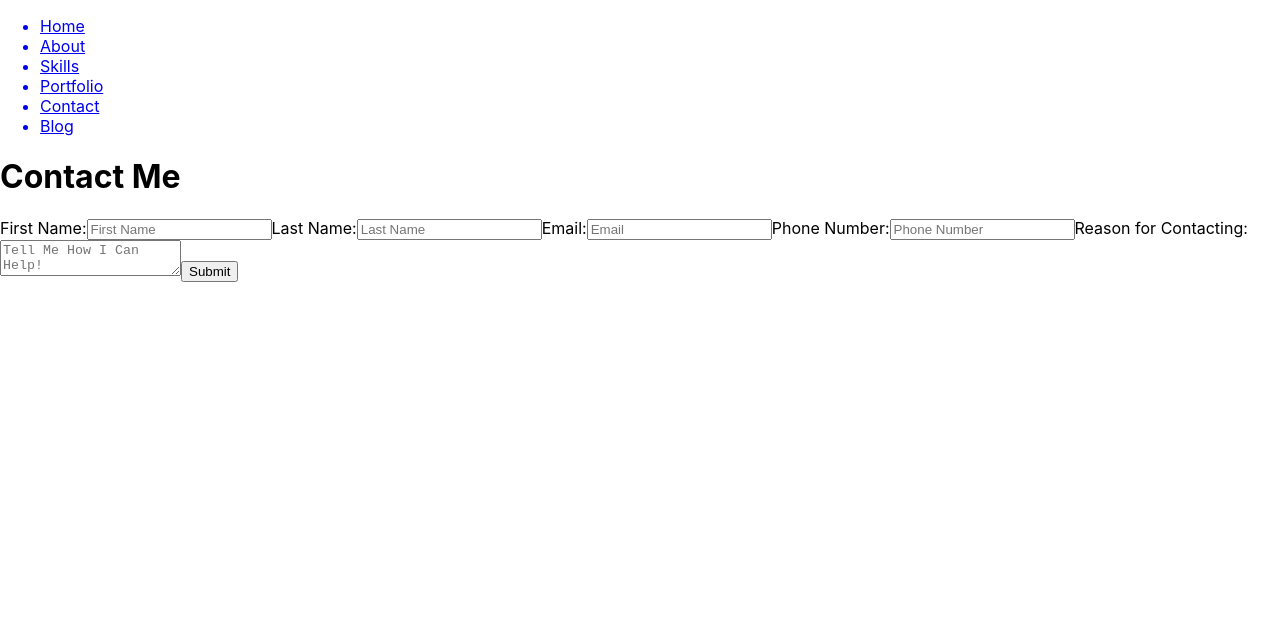
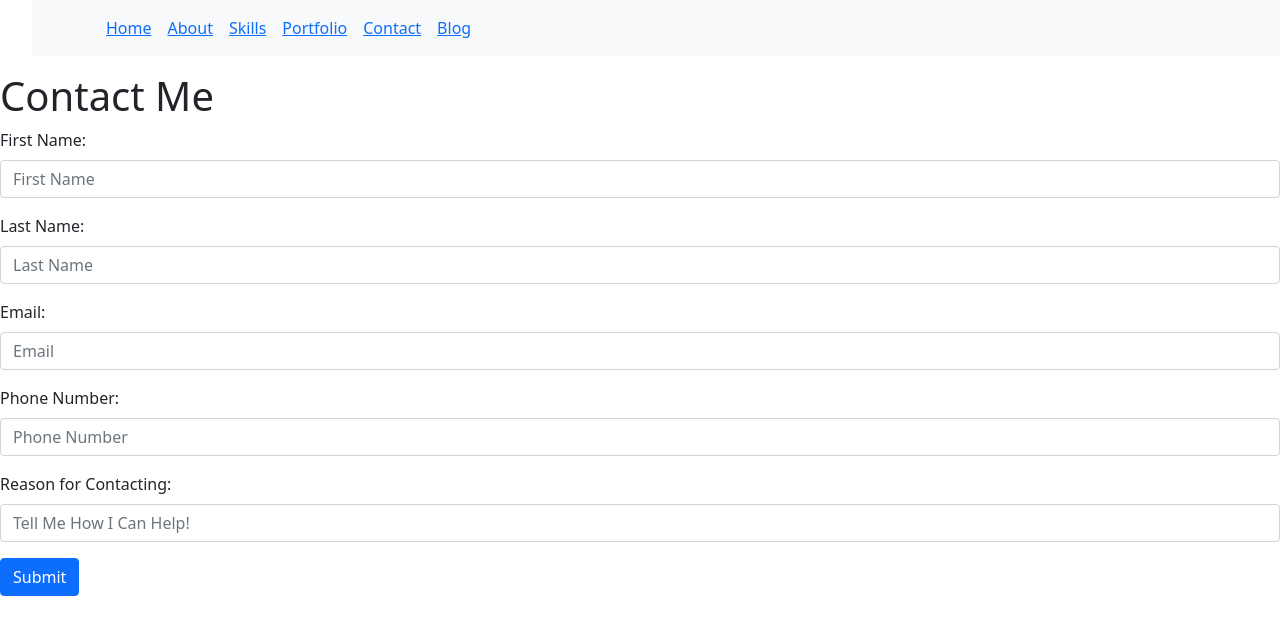
Before and after one commit to smedlin13/sm_portfolio_winter21, a React (Create React App) app in the folder client/: page /contacts in a window 1280 px wide. Shown: the top 634 px of the page. Built offline with nearby package versions, Linux system fonts and the light colour scheme; no server answers.

Commit message:
updated nav bar and added styles to contact form but form still wont work

```diff
--- a/client/package.json
+++ b/client/package.json
@@ -7,10 +7,13 @@
     "@testing-library/react": "^12.0.0",
     "@testing-library/user-event": "^13.2.1",
     "axios": "^0.24.0",
+    "bootstrap": "^5.1.3",
     "react": "^17.0.2",
+    "react-bootstrap": "^2.1.0",
     "react-dom": "^17.0.2",
     "react-router-dom": "^6.2.1",
     "react-scripts": "5.0.0",
+    "styled-components": "^5.3.3",
     "web-vitals": "^2.1.0"
   },
   "proxy": "http://localhost:3001",
--- a/client/src/App.js
+++ b/client/src/App.js
@@ -5,11 +5,11 @@ import Skills from './components/shared/Skills';
 import Portfolio from './components/shared/Portfolio';
 import NoMatch from './components/shared/NoMatch';
 import Contacts from './components/contacts/Contacts';
-import Navbar from './components/shared/Navbar';
+import MainNav from './components/shared/MainNav';
 
 const App = () => (
   <>
-  <Navbar />
+  <MainNav />
   <Routes>
     <Route exact path='/' element={<Home /> } />
     <Route exact path='/home' element={<Home /> } />
--- a/client/src/components/contacts/ContactForm.js
+++ b/client/src/components/contacts/ContactForm.js
@@ -1,4 +1,5 @@
 import { useState, useEffect } from 'react';
+import { Form, Button } from 'react-bootstrap';
 
 const ContactForm = ({ addContact }) => {
   const [contact, setContact ] = useState({ f_name: '', l_name: '', email: '', phone: '', body: ''})
@@ -11,49 +12,63 @@ const ContactForm = ({ addContact }) => {
 
   return (
     <>
-      <form onSubmit={handleSubmit}>
-        <label>First Name:</label>
-        <input
-          name='f_name'
-          value={contact.f_name}
-          onChange={(e) => setContact({...ContactForm, f_name: e.target.value})}
-          required
-          placeholder='First Name'
-        />
-        <label>Last Name:</label>
-        <input
+      <Form onSubmit={handleSubmit}>
+        <Form.Group className="mb-3">
+          <Form.Label>First Name:</Form.Label>
+            <Form.Control
+              name='f_name'
+              value={contact.f_name}
+              onChange={(e) => setContact({...contact, f_name: e.target.value})}
+              required
+              placeholder='First Name'
+            />
+        </Form.Group>
+        <Form.Group className="mb-3">
+        <Form.Label>Last Name:</Form.Label>
+        <Form.Control
           name='l_name'
           value={contact.l_name}
-          onChange={(e) => setContact({...ContactForm, l_name: e.target.value})}
+          onChange={(e) => setContact({...contact, l_name: e.target.value})}
           required
           placeholder='Last Name'
         />
-        <label>Email:</label>
-        <input
+        </Form.Group>
+
+        <Form.Group className="mb-3">
+        <Form.Label>Email:</Form.Label>
+        <Form.Control
           name='email'
           value={contact.email}
-          onChange={(e) => setContact({...ContactForm, email: e.target.value})}
+          onChange={(e) => setContact({...contact, email: e.target.value})}
           required
           placeholder='Email'
         />
-        <label>Phone Number:</label>
-        <input
+        </Form.Group>
+
+        <Form.Group className="mb-3">
+        <Form.Label>Phone Number:</Form.Label>
+        <Form.Control
           name='number'
           value={contact.phone}
-          onChange={(e) => setContact({...ContactForm, phone: e.target.value})}
+          onChange={(e) => setContact({...contact, phone: e.target.value})}
           required
           placeholder='Phone Number'
         />
-        <label>Reason for Contacting:</label>
-        <textarea
+        </Form.Group>
+
+        <Form.Group className="mb-3">
+        <Form.Label>Reason for Contacting:</Form.Label>
+        <Form.Control
           name='body'
           value={contact.body}
-          onChange={(e) => setContact({...ContactForm, body: e.target.value})}
+          onChange={(e) => setContact({...contact, body: e.target.value})}
           required
           placeholder='Tell Me How I Can Help!'
-        ></textarea>
-        <button type='submit'>Submit</button>
-      </form>
+        ></Form.Control>
+        </Form.Group>
+
+        <Button variant="primary" type="submit">Submit</Button>
+      </Form>
     </>
   )
 }
--- a/client/src/components/shared/Home.js
+++ b/client/src/components/shared/Home.js
@@ -1,6 +1,7 @@
 const Home = () => {
   return (
-    <h1>Stephanie Medlin Portfolio</h1>
+    <h1>Stephanie Medlin</h1>
+
   )
 }
 
--- /dev/null
+++ b/client/src/components/shared/MainNav.js
@@ -0,0 +1,50 @@
+import { Link } from 'react-router-dom';
+import { Navbar, Container, Nav } from 'react-bootstrap';
+
+const MainNav = ({}) => {
+  return (
+    <>
+      <nav>
+        <ul>
+          <Navbar bg="light" variant="light">
+            <Container>
+              <Nav className="me-auto">
+              <Nav.Link>
+                <Link to="/home">
+                  Home
+                </Link>
+              </Nav.Link>
+              <Nav.Link>
+                <Link to='/about'>About
+                </Link>
+              </Nav.Link>
+              <Nav.Link>
+                <Link to='/skills'>
+                  Skills
+                </Link>
+              </Nav.Link>
+              <Nav.Link>
+                <Link to='/portfolio'>
+                  <li>Portfolio</li>
+                </Link>
+              </Nav.Link>
+              <Nav.Link>
+              <Link to='/contacts'>
+            <li>Contact</li>
+          </Link>
+              </Nav.Link>
+              <Nav.Link>
+              <Link to='/blogs'>
+            <li>Blog</li>
+          </Link>
+              </Nav.Link>
+              </Nav>
+              </Container>
+              </Navbar>
+        </ul>
+      </nav>
+    </>
+  )
+}
+
+export default MainNav;
--- a/client/src/components/shared/Navbar.js
+++ /dev/null
@@ -1,32 +0,0 @@
-import { Link } from 'react-router-dom';
-
-const Navbar = ({}) => {
-  return (
-    <>
-      <nav>
-        <ul>
-          <Link to='/home'>
-            <li>Home</li>
-          </Link>
-          <Link to='/about'>
-            <li>About</li>
-          </Link>
-          <Link to='/skills'>
-            <li>Skills</li>
-          </Link>
-          <Link to='/portfolio'>
-            <li>Portfolio</li>
-          </Link>
-          <Link to='/contacts'>
-            <li>Contact</li>
-          </Link>
-          <Link to='/blogs'>
-            <li>Blog</li>
-          </Link>
-        </ul>
-      </nav>
-    </>
-  )
-}
-
-export default Navbar;
--- a/client/src/index.js
+++ b/client/src/index.js
@@ -4,6 +4,7 @@ import './index.css';
 import App from './App';
 import reportWebVitals from './reportWebVitals';
 import { BrowserRouter } from 'react-router-dom';
+import 'bootstrap/dist/css/bootstrap.min.css';
 
 ReactDOM.render(
   <React.StrictMode>
```
Also changed, not shown: 1 other file (tests, documents, lock files or other folders).
